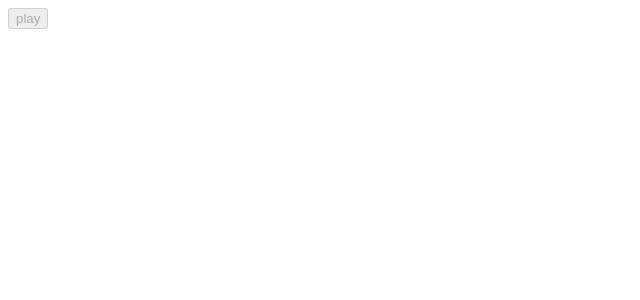
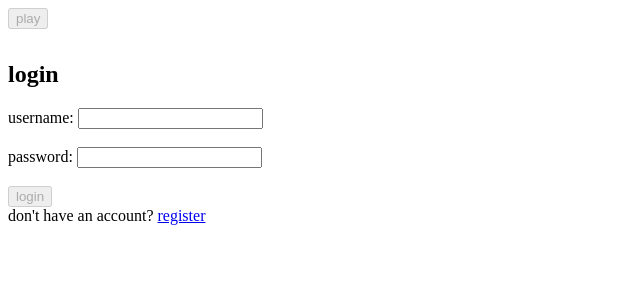
Before and after one commit to lukaszsliwinski/radio, an Angular app in the folder client/: page /login in a window 1280 px wide. Before the commit this address led to /. Shown: the top 300 px of the page, without its empty margins (0-640 px from the left). Built offline with nearby package versions, Linux system fonts and the light colour scheme.

Commit message:
feat: create login-form component and add to routing

```diff
--- a/client/src/app/app-routing.module.ts
+++ b/client/src/app/app-routing.module.ts
@@ -2,10 +2,12 @@ import { NgModule } from '@angular/core';
 import { RouterModule, Routes } from '@angular/router';
 import { SearchFormComponent } from './components/search-form/search-form.component';
 import { RegisterFormComponent } from './components/register-form/register-form.component';
+import { LoginFormComponent } from './components/login-form/login-form.component';
 
 const routes: Routes = [
   { path: '', component: SearchFormComponent },
-  { path: 'register', component: RegisterFormComponent }
+  { path: 'register', component: RegisterFormComponent },
+  { path: 'login', component: LoginFormComponent }
 ];
 
 @NgModule({
--- a/client/src/app/app.module.ts
+++ b/client/src/app/app.module.ts
@@ -8,6 +8,7 @@ import { SearchFormComponent } from './components/search-form/search-form.compon
 import { StationComponent } from './components/station/station.component';
 import { PlayerComponent } from './components/player/player.component';
 import { RegisterFormComponent } from './components/register-form/register-form.component';
+import { LoginFormComponent } from './components/login-form/login-form.component';
 
 @NgModule({
   declarations: [
@@ -15,7 +16,8 @@ import { RegisterFormComponent } from './components/register-form/register-form.
     SearchFormComponent,
     StationComponent,
     PlayerComponent,
-    RegisterFormComponent
+    RegisterFormComponent,
+    LoginFormComponent
   ],
   imports: [
     BrowserModule,
--- /dev/null
+++ b/client/src/app/components/login-form/login-form.component.html
@@ -0,0 +1,16 @@
+<h2>login</h2>
+<form [formGroup]="loginForm" (ngSubmit)="submit()">
+  <label for="usernameInput">username: </label>
+  <input id="usernameInput" type="text" formControlName="usernameInput">
+  <div *ngIf=""></div>
+  <br><br>
+  <label for="passwordInput">password: </label>
+  <input id="passwordInput" type="text" formControlName="passwordInput">
+  <br><br>
+  <button type="submit" [disabled]="!loginForm.valid">login</button>
+</form>
+
+<div>
+  don't have an account?
+  <a href="/register">register</a>
+</div>
--- /dev/null
+++ b/client/src/app/components/login-form/login-form.component.ts
@@ -0,0 +1,24 @@
+import { Component } from '@angular/core';
+import { FormGroup, FormControl, Validators } from '@angular/forms';
+import { AuthService } from '../../services/auth.service';
+
+@Component({
+  selector: 'app-login-form',
+  templateUrl: './login-form.component.html',
+  styleUrls: ['./login-form.component.scss']
+})
+export class LoginFormComponent {
+  constructor(public authService: AuthService) {}
+
+  loginForm = new FormGroup({
+    usernameInput: new FormControl('', Validators.required),
+    passwordInput: new FormControl('', Validators.required)
+  });
+
+  submit() {
+    const uInput = this.loginForm.value.usernameInput;
+    const pInput = this.loginForm.value.passwordInput;
+
+    if (uInput !== null && uInput !== undefined && pInput !== null && pInput !== undefined) this.authService.login(uInput, pInput);
+  }
+}
--- a/client/src/app/components/register-form/register-form.component.html
+++ b/client/src/app/components/register-form/register-form.component.html
@@ -1,3 +1,4 @@
+<h2>register</h2>
 <form [formGroup]="registerForm" (ngSubmit)="submit()">
   <label for="usernameInput">username: </label>
   <input id="usernameInput" type="text" formControlName="usernameInput">
@@ -32,3 +33,8 @@
   <li>should contain at least 1 digit</li>
   <li>should not contain spaces</li>
 </ul>
+
+<div>
+  already have an account?
+  <a href="/login">login</a>
+</div>
```
Also changed, not shown: client/src/app/components/login-form/login-form.component.scss (added), 1 other file (tests, documents, lock files or other folders).
